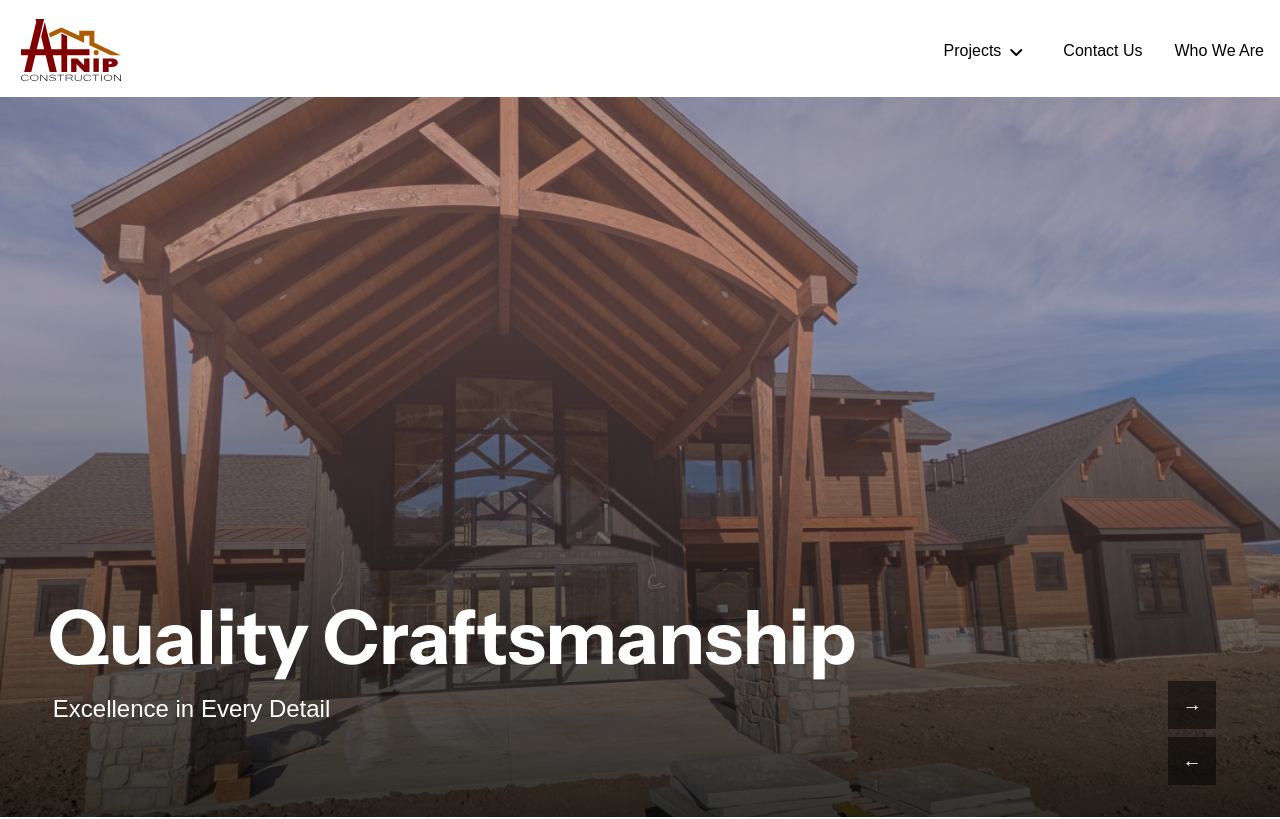
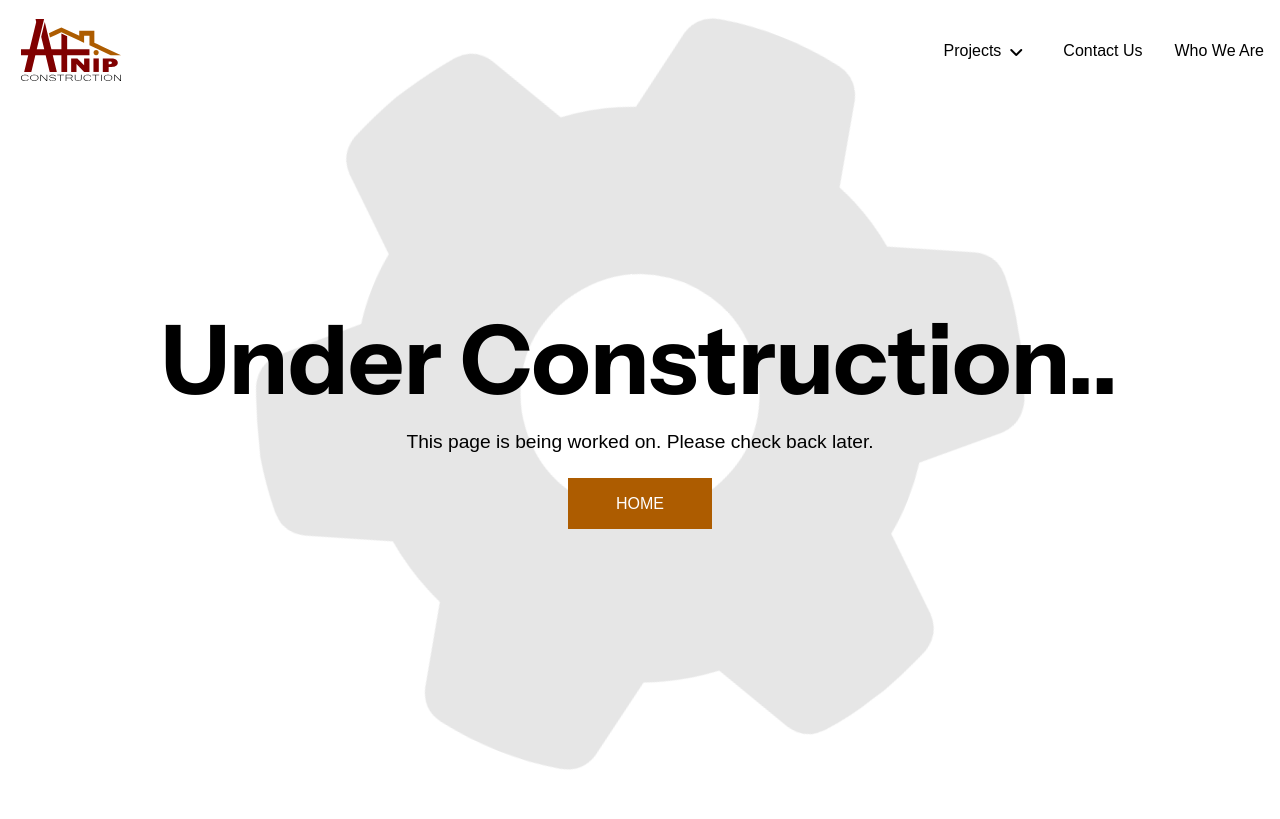
Before and after one commit to Chrizxz/construction, a SvelteKit app: page /wip in a window 1280 px wide. Before the commit this address had no page. Shown: the top 819 px of the page. Built offline with nearby package versions, Linux system fonts and the light colour scheme; a web font is replaced by a local one.

Commit message:
- Additions and Tweaks
- Added a Work In Progress page
- Added an error page
- Tweaked the cover bg in the trust section of homepage

```diff
--- a/src/lib/components/NavigationBar.svelte
+++ b/src/lib/components/NavigationBar.svelte
@@ -114,14 +114,14 @@
             </div>
         </h1>
         <div class="mobDropContent">
-            <a href="/" title="Projects" aria-label="Projects">Projects <i class="fa-sharp-duotone fa-solid fa-angle-down"></i></a>
+            <a href="/wip" title="Projects" aria-label="Projects">Projects <i class="fa-sharp-duotone fa-solid fa-angle-down"></i></a>
             <div class="mobDropItems">
-                <a href="/" title="Projects Content" class="normLink" aria-label="Projects Content">Projects Content</a>
-                <a href="/" title="Sub Project 1" class="normLink" aria-label="Sub Project 1">Sub Project 1</a>
-                <a href="/" title="Sub Project 2" class="normLink" aria-label="Sub Project 2">Sub Project 2</a>
+                <a href="/wip" title="Projects Content" class="normLink" aria-label="Projects Content">Projects Content</a>
+                <a href="/wip" title="Sub Project 1" class="normLink" aria-label="Sub Project 1">Sub Project 1</a>
+                <a href="/wip" title="Sub Project 2" class="normLink" aria-label="Sub Project 2">Sub Project 2</a>
             </div>
-            <a href="/" title="Contact Us" class="normLink" aria-label="Contact">Contact Us</a>
-            <a href="/" title="Who We Are" class="normLink" aria-label="Other Links">Who We Are</a>
+            <a href="/wip" title="Contact Us" class="normLink" aria-label="Contact">Contact Us</a>
+            <a href="/wip" title="Who We Are" class="normLink" aria-label="Other Links">Who We Are</a>
         </div>
     </div>
     <!--desktop view-->
@@ -133,14 +133,14 @@
             </a>
             <div>
                 <li class="desDrop">
-                    <a href="/" title="Projects" aria-label="Projects">Projects<i class="fa-sharp-duotone fa-solid fa-angle-down"></i></a>
+                    <a href="/wip" title="Projects" aria-label="Projects">Projects<i class="fa-sharp-duotone fa-solid fa-angle-down"></i></a>
                     <div class="desDropItems">
-                        <a href="/" title="Sub Project 1" aria-label="Sub Project 1">Sub Project 1</a>
-                        <a href="/" title="Sub Project 2" aria-label="Sub Project 2">Sub Project 2</a>
+                        <a href="/wip" title="Sub Project 1" aria-label="Sub Project 1">Sub Project 1</a>
+                        <a href="/wip" title="Sub Project 2" aria-label="Sub Project 2">Sub Project 2</a>
                     </div>
                 </li>
-                <li><a href="/" title="Contact Us" aria-label="Contact Us">Contact Us</a></li>
-                <li><a href="/" title="Who We Are" aria-label="Who We Are">Who We Are</a></li>
+                <li><a href="/wip" title="Contact Us" aria-label="Contact Us">Contact Us</a></li>
+                <li><a href="/wip" title="Who We Are" aria-label="Who We Are">Who We Are</a></li>
             </div>
         </ul>
     </div>
--- /dev/null
+++ b/src/routes/+error.svelte
@@ -0,0 +1,61 @@
+<script>
+    import '$css/global.css';
+    import { page } from '$app/stores';
+</script>
+
+<div class="errorPage">
+    <h1 class="headBg">{$page.status}</h1>
+    <h1 class="errorCode">{$page.status}</h1>
+    <p>Err {$page.status}: {$page.error.message}</p>
+    <a href="/">HOME</a>
+</div>
+
+<style>
+    .errorPage {
+        display: flex;
+        flex-direction: column;
+        justify-content: center;
+        align-items: center;
+        height: 80vh;
+        text-align: center;
+        color: var(--txtB);
+    }
+
+    .headBg {
+        position: absolute;
+        left: 50%;
+        transform: translateX(-50%);
+        opacity: 0.1;
+        z-index: -1;
+        font-size: 50rem !important;
+    }
+
+    .errorCode {
+        font-size: 6rem !important;
+        margin-bottom: 1rem !important;
+    }
+
+    .errorPage p {
+        font-size: 1.2rem !important;
+        margin-bottom: 1.5rem;
+    }
+
+    .errorPage a {
+        color: var(--txtB);
+        background-color: var(--main2);
+        padding: 1rem 3rem;
+        color: var(--txtW);
+        transition: background-color 0.2s ease-in-out;
+    }
+
+    .errorPage a:hover {
+        color: var(--txtW);
+        background-color: var(--main3);
+    }
+
+    @media (max-width: 1550px) {
+        .headBg {
+            font-size: 50vw !important;
+        }
+    }
+</style>
--- a/src/routes/+layout.svelte
+++ b/src/routes/+layout.svelte
@@ -3,7 +3,6 @@
 	import BackToTopButton from '$lib/components/BackToTop.svelte';
 	import NavigationBar from '$lib/components/NavigationBar.svelte';
 	import Footer from '$lib/components/Footer.svelte';
-	import HeroSlideshow from '$lib/components/HeroSlideshow.svelte';
 	import '$css/global.css';
 	import '$lib/global.js';
 	// import '$css/colors.css';
@@ -11,7 +10,6 @@
 </script>
 
 <NavigationBar/>
-<HeroSlideshow/>
 <div class="container">
 	<!-- <BackToTopButton/> -->
 	<main>
--- a/src/routes/+page.svelte
+++ b/src/routes/+page.svelte
@@ -1,7 +1,9 @@
 <script>
     import './page.css';
+    import HeroSlideshow from '$lib/components/HeroSlideshow.svelte';
 </script>
 
+<HeroSlideshow/>
 <div class="page">
     <section id="whoweare" class="sec1">
         <div class="sec1_L">
@@ -75,7 +77,7 @@
                 Whether you have a question, need a quote, or want to discuss your ideas,
                 we’re here to help. Reach out to us today and let’s build something great together.
             </p1>
-            <a href="/contact" class="btn">LET'S BUILD</a>
+            <a href="/wip" class="btn">LET'S BUILD</a>
         </div>
     </section>
 </div>
--- a/src/routes/page.css
+++ b/src/routes/page.css
@@ -202,6 +202,7 @@
     margin-left: -50vw;
     margin-right: -50vw;
     background-position: 50% 55%;
+    background-repeat: no-repeat;
     z-index: -1;
 }
 
--- /dev/null
+++ b/src/routes/wip/+page.svelte
@@ -0,0 +1,73 @@
+<script>
+    import '$css/global.css';
+    import { page } from '$app/stores';
+</script>
+
+<div class="wipPage">
+    <span class="headBg">
+        <i class="fa-solid fa-gear fa-spin" style="animation-duration: 10s;"></i>
+    </span>
+    <h1 class="wipCode">Under Construction..</h1>
+    <p>This page is being worked on. Please check back later.</p>
+    <a href="/">HOME</a>
+</div>
+
+<style>
+    .wipPage {
+        display: flex;
+        flex-direction: column;
+        justify-content: center;
+        align-items: center;
+        height: 80vh;
+        text-align: center;
+        color: var(--txtB);
+    }
+
+    .headBg {
+        position: absolute;
+        left: 50%;
+        font-size: 4.4rem;
+        font-weight: 700;
+        font-family: 'Instruments Sans', sans-serif;
+        transform: translateX(-50%);
+        opacity: 0.1;
+        z-index: -1;
+        font-size: 50rem !important;
+    }
+
+    .wipCode {
+        font-size: 6rem;
+        margin-bottom: 1rem !important;
+    }
+
+    .wipPage p {
+        font-size: 1.2rem !important;
+        margin-bottom: 1.5rem;
+    }
+
+    .wipPage a {
+        color: var(--txtB);
+        background-color: var(--main2);
+        padding: 1rem 3rem;
+        color: var(--txtW);
+        transition: background-color 0.2s ease-in-out;
+    }
+
+    .wipPage a:hover {
+        color: var(--txtW);
+        background-color: var(--main3);
+    }
+
+    @media (max-width: 1550px) {
+        .headBg {
+            font-size: 60vw !important;
+        }
+    }
+
+    @media (max-width: 760px) {
+        .wipCode {
+            font-size: 2.8rem !important;
+            line-height: 3rem !important;
+        }
+    }
+</style>
```
